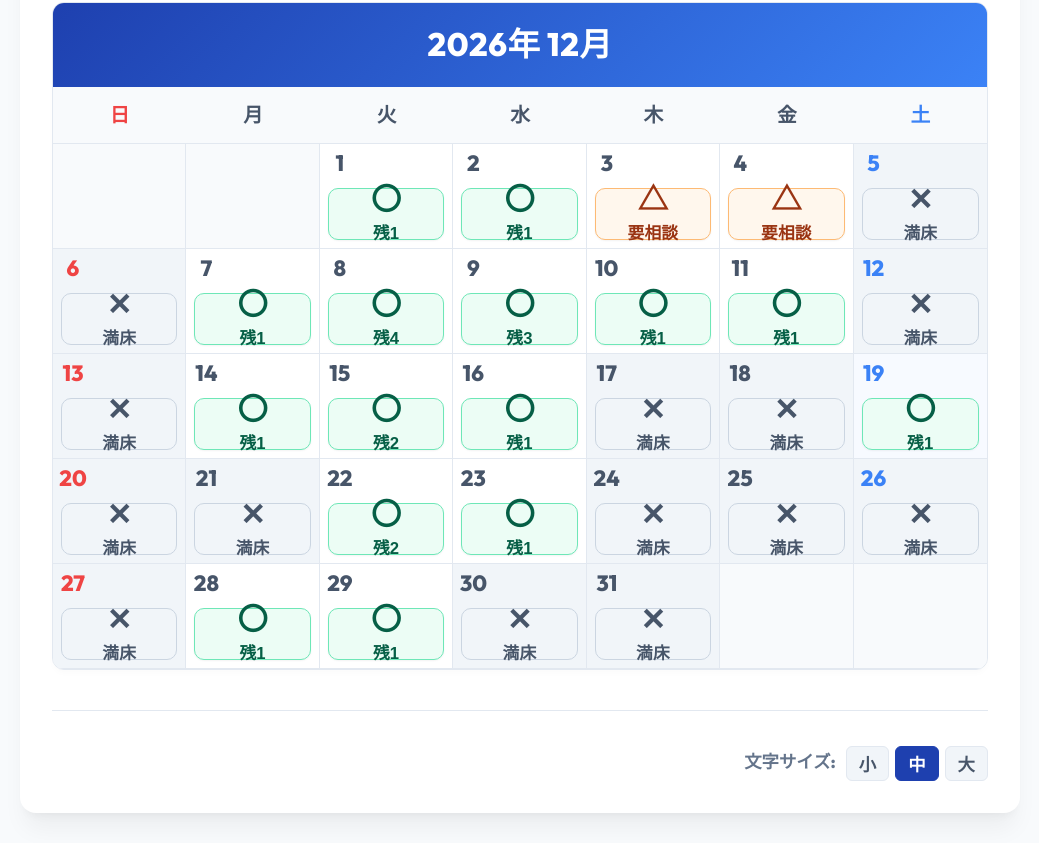
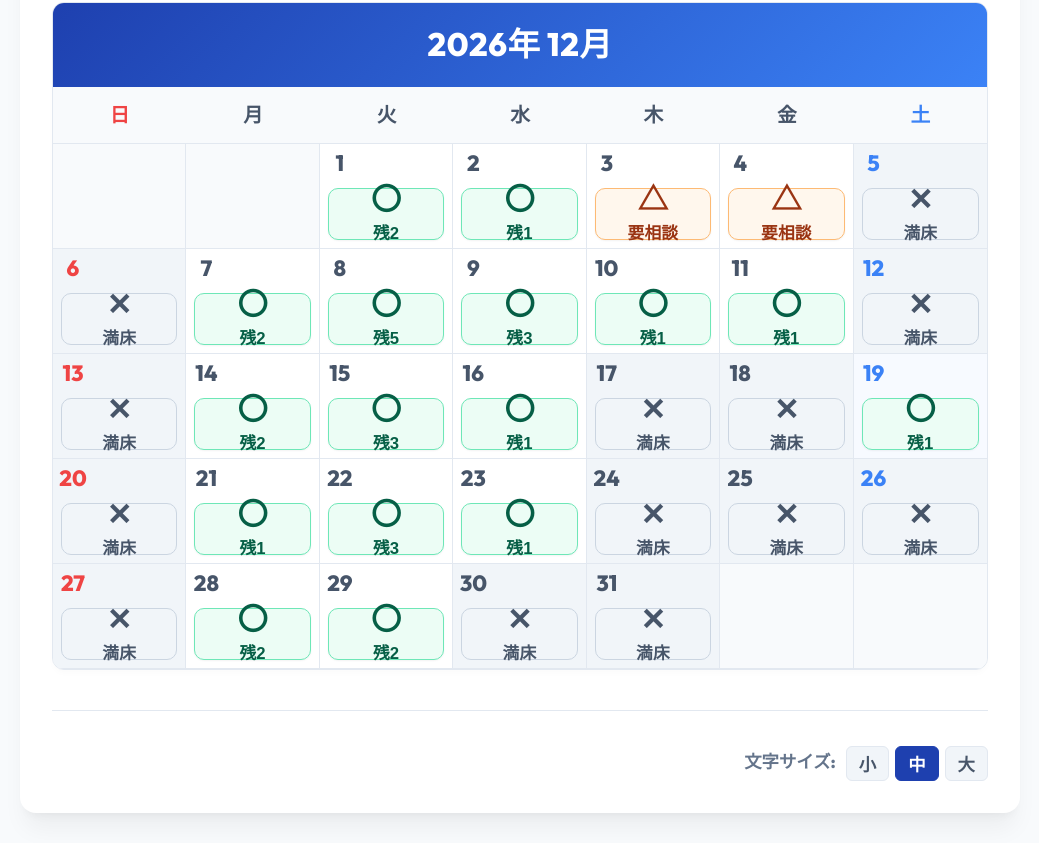
Before and after one commit to nakayouspiel/shortstay-vacancy, a plain HTML site: page index.html in a window 1280 px wide. Shown: the part 1092-1935 px from the top of the page, without its empty margins (120-1159 px from the left). Drawn offline with Linux system fonts and the light colour scheme.

Commit message:
Auto-update shortstay vacancy calendar

```diff
--- a/index.html
+++ b/index.html
@@ -1835,7 +1835,7 @@
                 "regular": 2
         },
         "2026-12-01": {
-                "regular": 1
+                "regular": 2
         },
         "2026-12-02": {
                 "regular": 1
@@ -1853,10 +1853,10 @@
                 "regular": -1
         },
         "2026-12-07": {
-                "regular": 1
+                "regular": 2
         },
         "2026-12-08": {
-                "regular": 4
+                "regular": 5
         },
         "2026-12-09": {
                 "regular": 3
@@ -1868,16 +1868,16 @@
                 "regular": 1
         },
         "2026-12-12": {
-                "regular": 0
+                "regular": -1
         },
         "2026-12-13": {
-                "regular": 0
+                "regular": -1
         },
         "2026-12-14": {
-                "regular": 1
+                "regular": 2
         },
         "2026-12-15": {
-                "regular": 2
+                "regular": 3
         },
         "2026-12-16": {
                 "regular": 1
@@ -1895,10 +1895,10 @@
                 "regular": -1
         },
         "2026-12-21": {
-                "regular": 0
+                "regular": 1
         },
         "2026-12-22": {
-                "regular": 2
+                "regular": 3
         },
         "2026-12-23": {
                 "regular": 1
@@ -1916,10 +1916,10 @@
                 "regular": -1
         },
         "2026-12-28": {
-                "regular": 1
+                "regular": 2
         },
         "2026-12-29": {
-                "regular": 1
+                "regular": 2
         },
         "2026-12-30": {
                 "regular": -1
```
